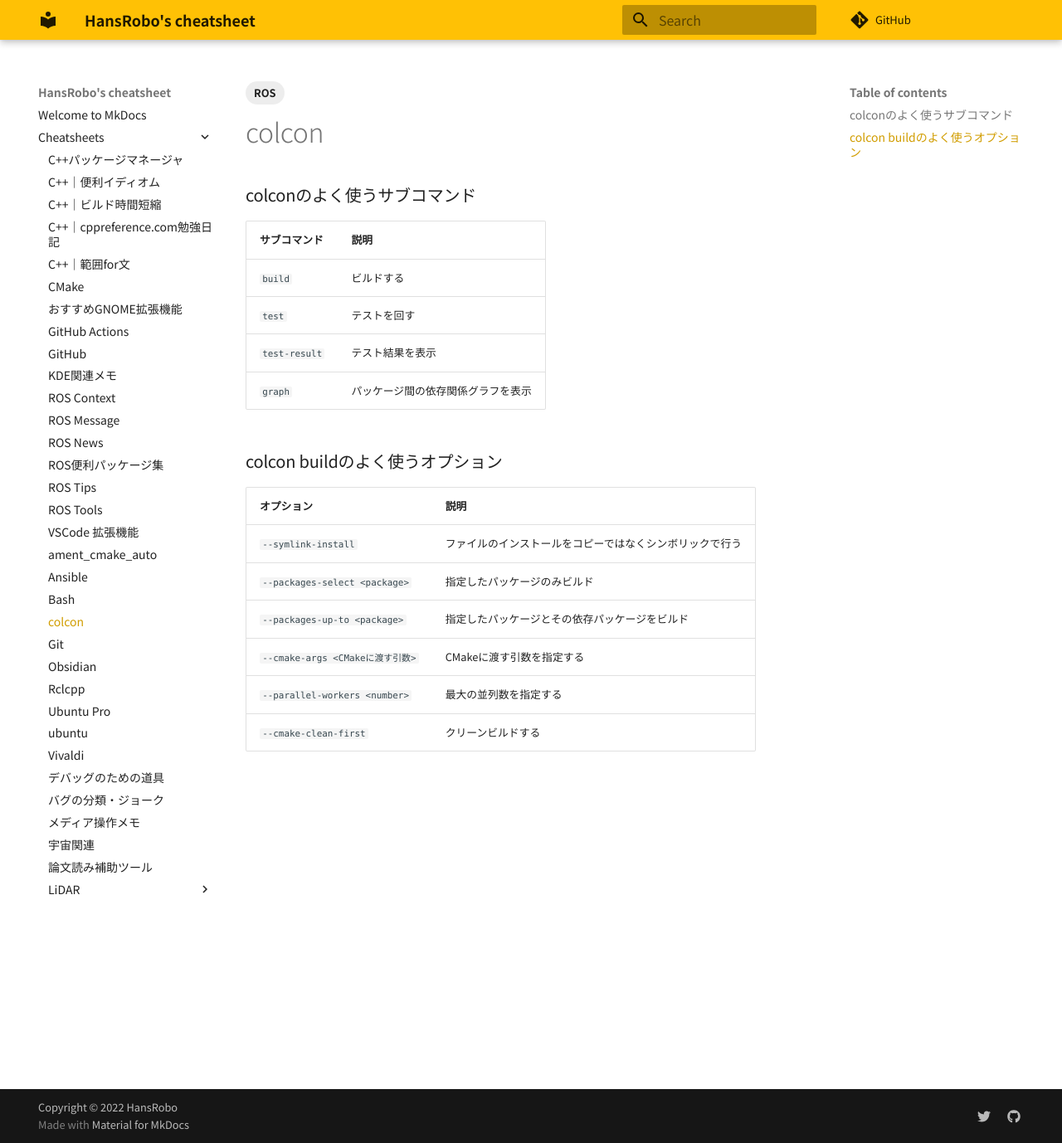
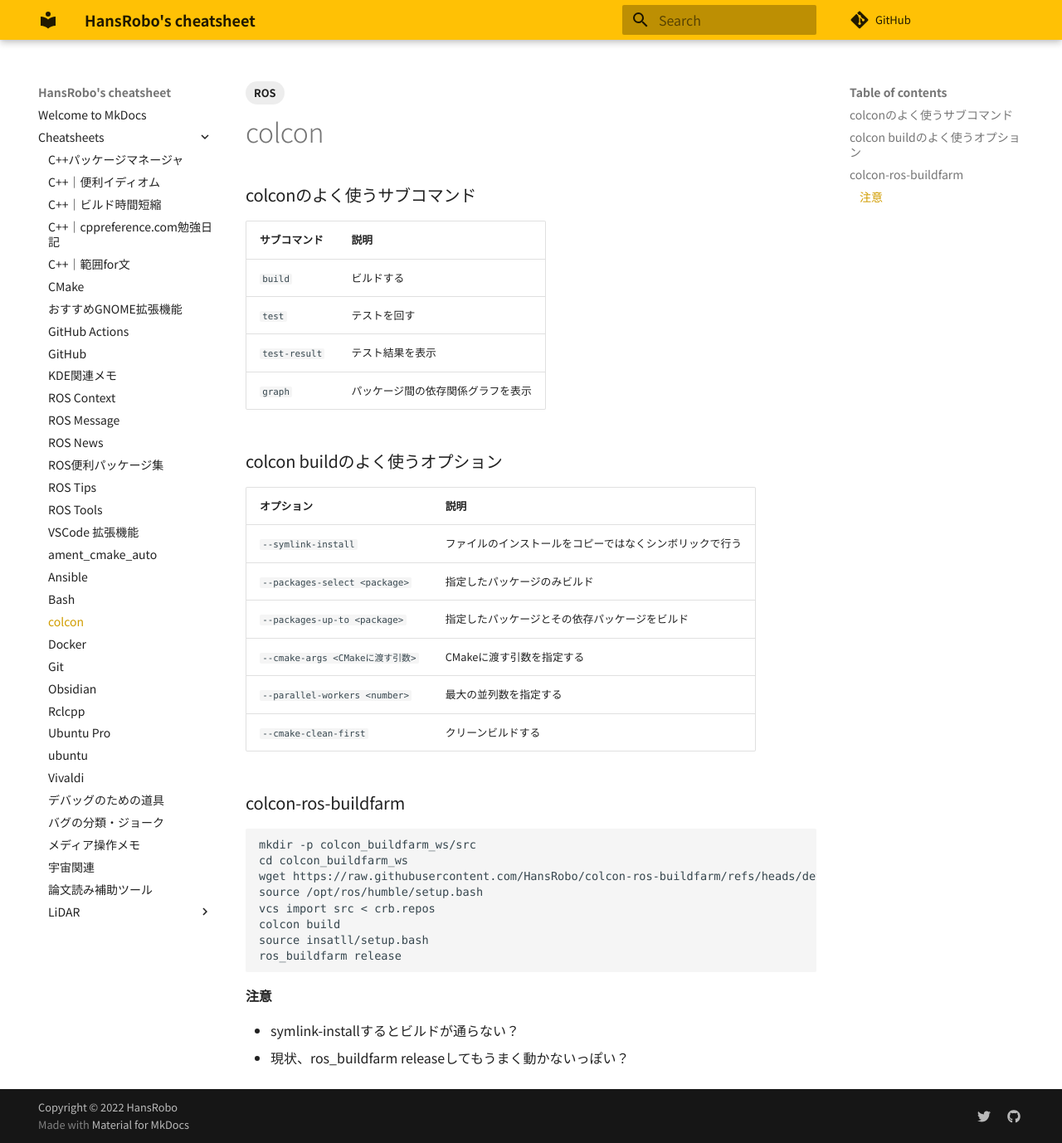
Before and after one commit to HansRobo/mycheatsheet_mkdocs, an MkDocs documentation site: the page built from docs/cheatsheets/colcon.md, in a window 1280 px wide and 1378 px high. Shown: the whole window at 83% size. Built offline with MkDocs 1.6.1 and Material for MkDocs 9.7.7, drawn with Linux system fonts in a browser that asks for light colours; some web fonts are replaced; comment, search, counter and statistics services are not loaded.

Commit message:
🔄 synced local 'docs/cheatsheets' with remote 'cheatsheets'

````diff
--- a/docs/cheatsheets/colcon.md
+++ b/docs/cheatsheets/colcon.md
@@ -29,3 +29,20 @@
 | `--cmake-args <CMakeに渡す引数>`   | CMakeに渡す引数を指定する              |
 | `--parallel-workers <number>` | 最大の並列数を指定する                  |
 | `--cmake-clean-first`         | クリーンビルドする                    |
+
+### colcon-ros-buildfarm
+
+```bash
+mkdir -p colcon_buildfarm_ws/src
+cd colcon_buildfarm_ws
+wget https://raw.githubusercontent.com/HansRobo/colcon-ros-buildfarm/refs/heads/devel/crb.repos
+source /opt/ros/humble/setup.bash
+vcs import src < crb.repos
+colcon build
+source insatll/setup.bash
+ros_buildfarm release
+```
+
+#### 注意
+- symlink-installするとビルドが通らない？
+- 現状、ros_buildfarm releaseしてもうまく動かないっぽい？
````
Also changed, not shown: docs/cheatsheets/docker.md (added, +17 -0 lines).
